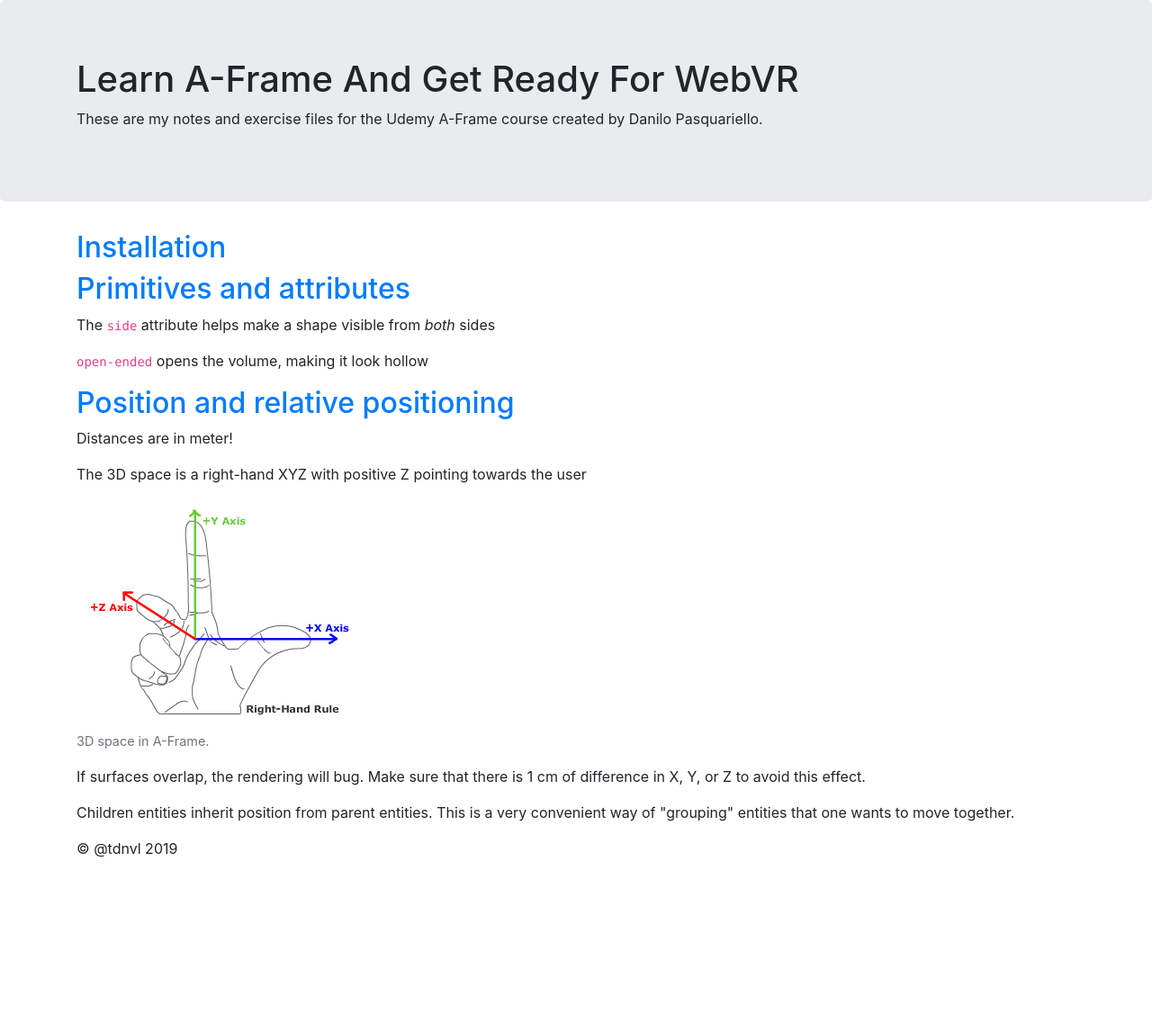
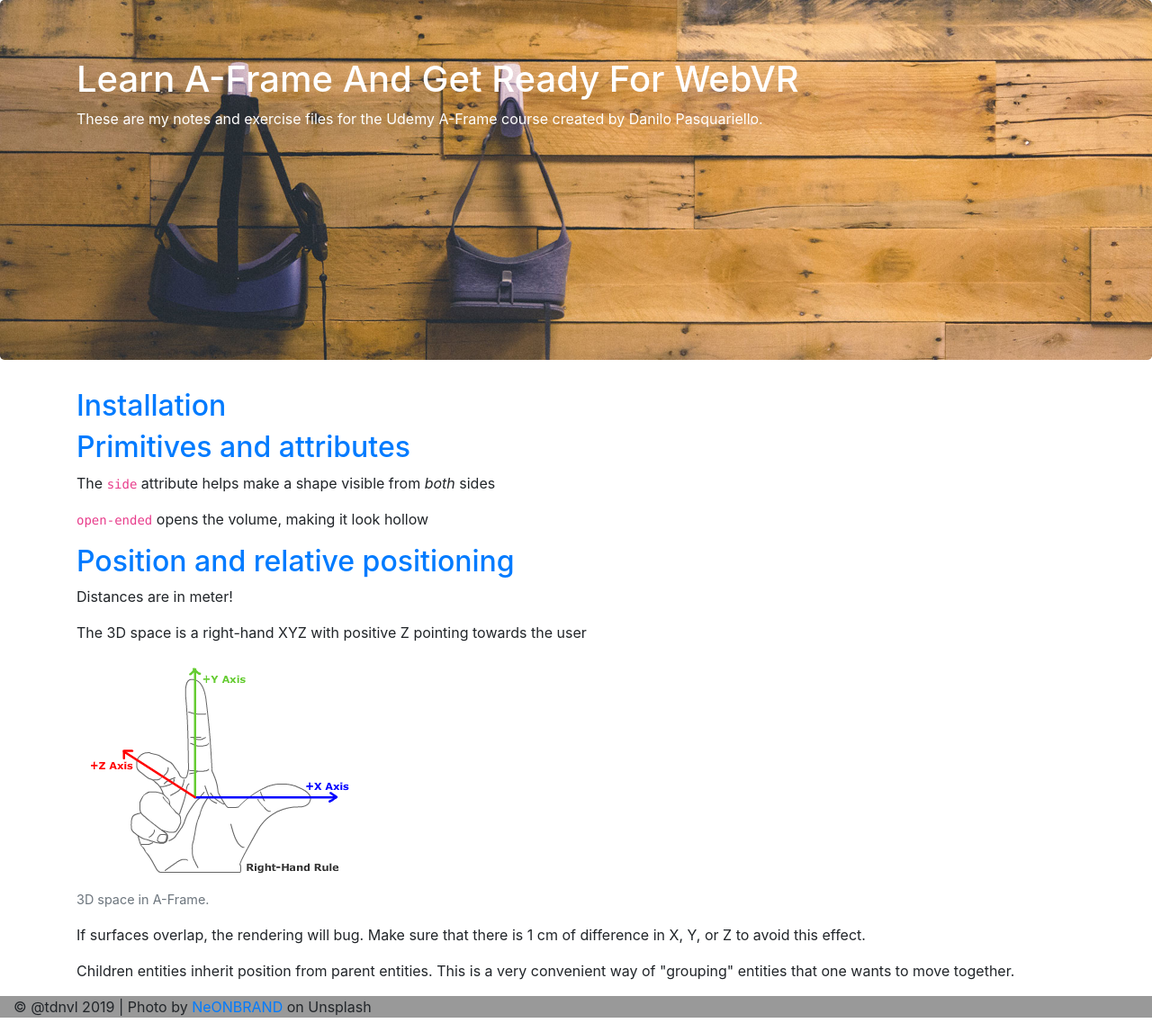
Before and after one commit to tdnvl/A-frame-webVR, a website: page index.html in a window 1280 px wide. Shown: the whole page at 90% size. Before the commit the page ends 971 px from the top, so only its background shows below. Drawn offline with nearby package versions, Linux system fonts and the light colour scheme.

Commit message:
Boostrap changes

```diff
--- /dev/null
+++ b/css/style.css
@@ -0,0 +1,12 @@
+.jumbotron{
+    background-image: url('../img/neonbrand-386945-unsplash.jpg');
+    min-height: 400px;
+    background-size: cover;
+    background-repeat: no-repeat;
+    background-position-y: top;
+    color: #fff;
+}
+
+footer {
+    background-color: #999;
+}
--- a/index.html
+++ b/index.html
@@ -14,6 +14,7 @@
     <meta name="viewport" content="width=device-width, initial-scale=1">
     <link rel="stylesheet" href="https://stackpath.bootstrapcdn.com/bootstrap/4.3.1/css/bootstrap.min.css"
         integrity="sha384-ggOyR0iXCbMQv3Xipma34MD+dH/1fQ784/j6cY/iJTQUOhcWr7x9JvoRxT2MZw1T" crossorigin="anonymous">
+    <link rel="stylesheet" href="css/style.css">
 </head>
 
 <body>
@@ -46,8 +47,8 @@
                 entities that one wants to move together.</p>
         </div>
     </main>
-    <footer class="container">
-        <p>&copy; @tdnvl 2019</p>
+    <footer class="container-fluid">
+        <p>&copy; @tdnvl 2019 | Photo by <a href="https://unsplash.com/photos/mlZzMow-CQw?utm_source=unsplash&utm_medium=referral&utm_content=creditCopyText" target="_blank">NeONBRAND</a> on Unsplash</p>
     </footer>
     <!-- Scripts -->
     <script src="https://code.jquery.com/jquery-3.3.1.slim.min.js"
```
Also changed, not shown: img/neonbrand-386945-unsplash.jpg (added), 1 other file.
